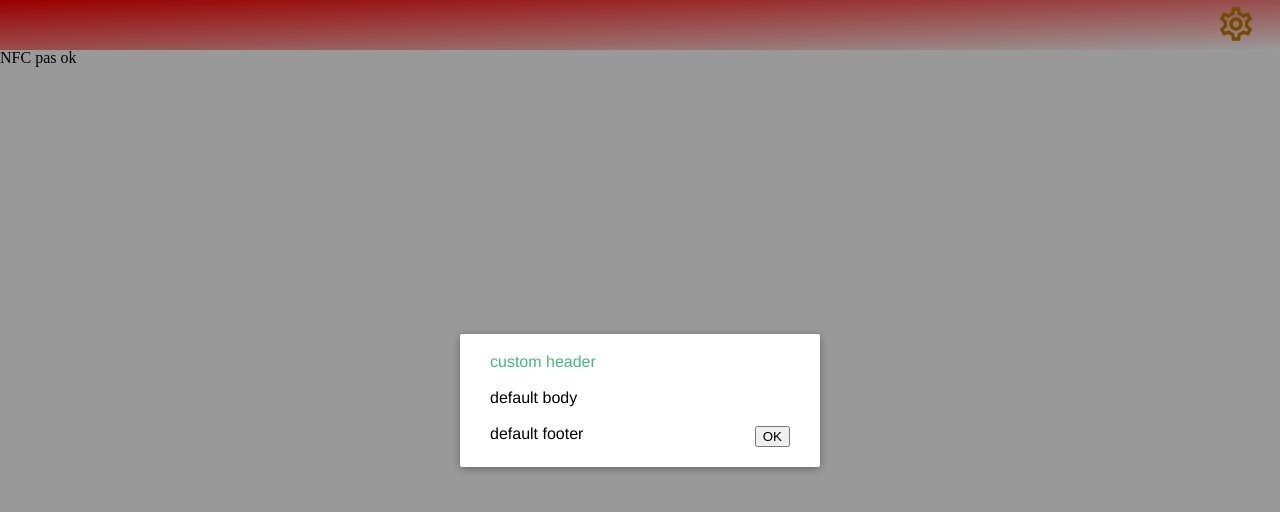
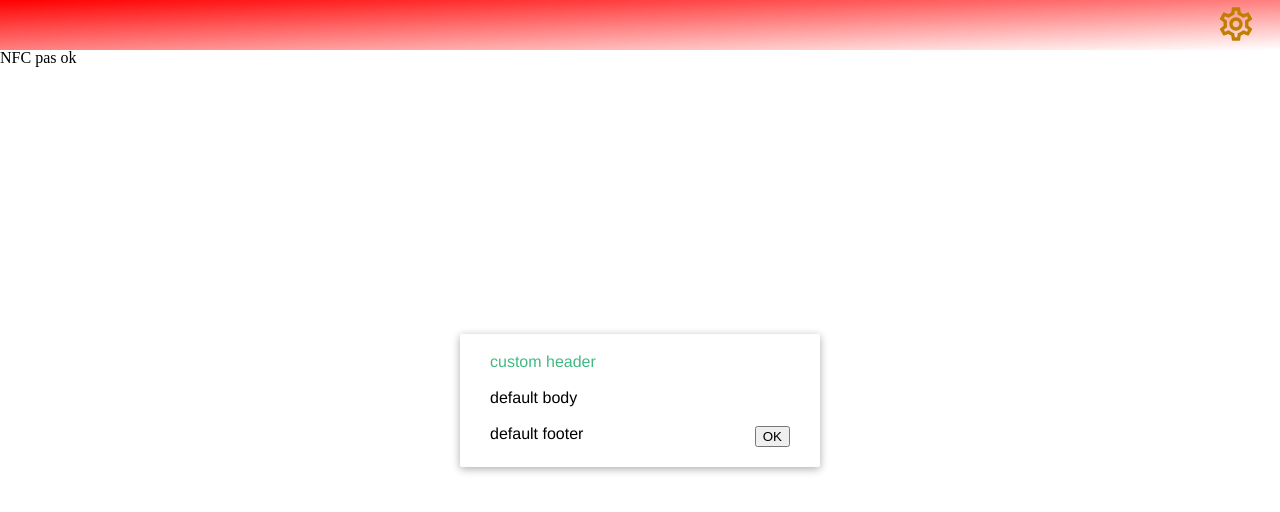
Before and after one commit to Mogadragos/catch-them-all, a Vue app: page / in a window 1280 px wide. Both pictures are taken after a click on the button 1235 px from the left and 25 px from the top of the page. Shown: the top 512 px of the page. Built offline with nearby package versions, Linux system fonts and the light colour scheme.

Commit message:
Set variable z-index

```diff
--- a/src/components/AppContent.vue
+++ b/src/components/AppContent.vue
@@ -2,7 +2,11 @@
   <header-help @openSettings="showSettingsModal = true"></header-help>
   NFC {{ NfcActive ? "ok" : "pas ok" }}
   <section>
-    <modal :show="showSettingsModal" @close="showSettingsModal = false">
+    <modal
+      :show="showSettingsModal"
+      :zIndex="150"
+      @close="showSettingsModal = false"
+    >
       <template v-slot:header>
         <h3>custom header</h3>
       </template>
--- a/src/components/Modal.vue
+++ b/src/components/Modal.vue
@@ -1,6 +1,6 @@
 <template>
   <transition name="modal">
-    <div v-if="show" class="modal-mask">
+    <div v-if="show" :style="cssVars" class="modal-mask">
       <div class="modal-container">
         <div class="modal-header">
           <slot name="header"> default header </slot>
@@ -27,6 +27,17 @@
 export default {
   props: {
     show: Boolean,
+    zIndex: {
+      type: Number,
+      default: 9999,
+    },
+  },
+  computed: {
+    cssVars() {
+      return {
+        "--z-index": this.zIndex,
+      };
+    },
   },
 };
 </script>
@@ -37,12 +48,11 @@ export default {
   justify-content: center;
   align-items: center;
   position: fixed;
-  z-index: 9998;
   top: 0;
   left: 0;
   width: 100%;
   height: 100%;
-  background-color: rgba(0, 0, 0, 0.4);
+  z-index: var(--z-index);
 }
 
 .modal-container {
```
Also changed, not shown: src/App.vue (+11 -9 lines).
